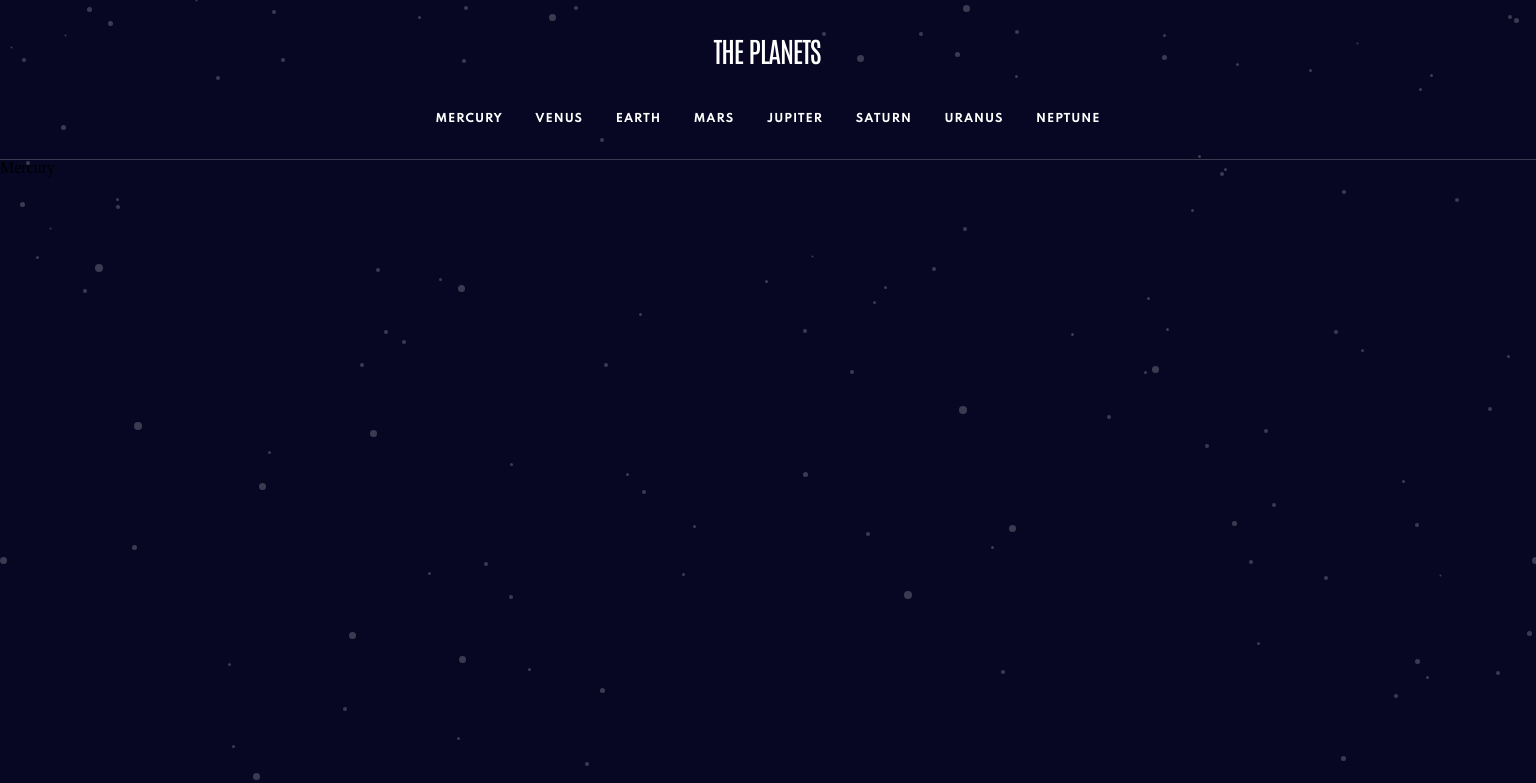
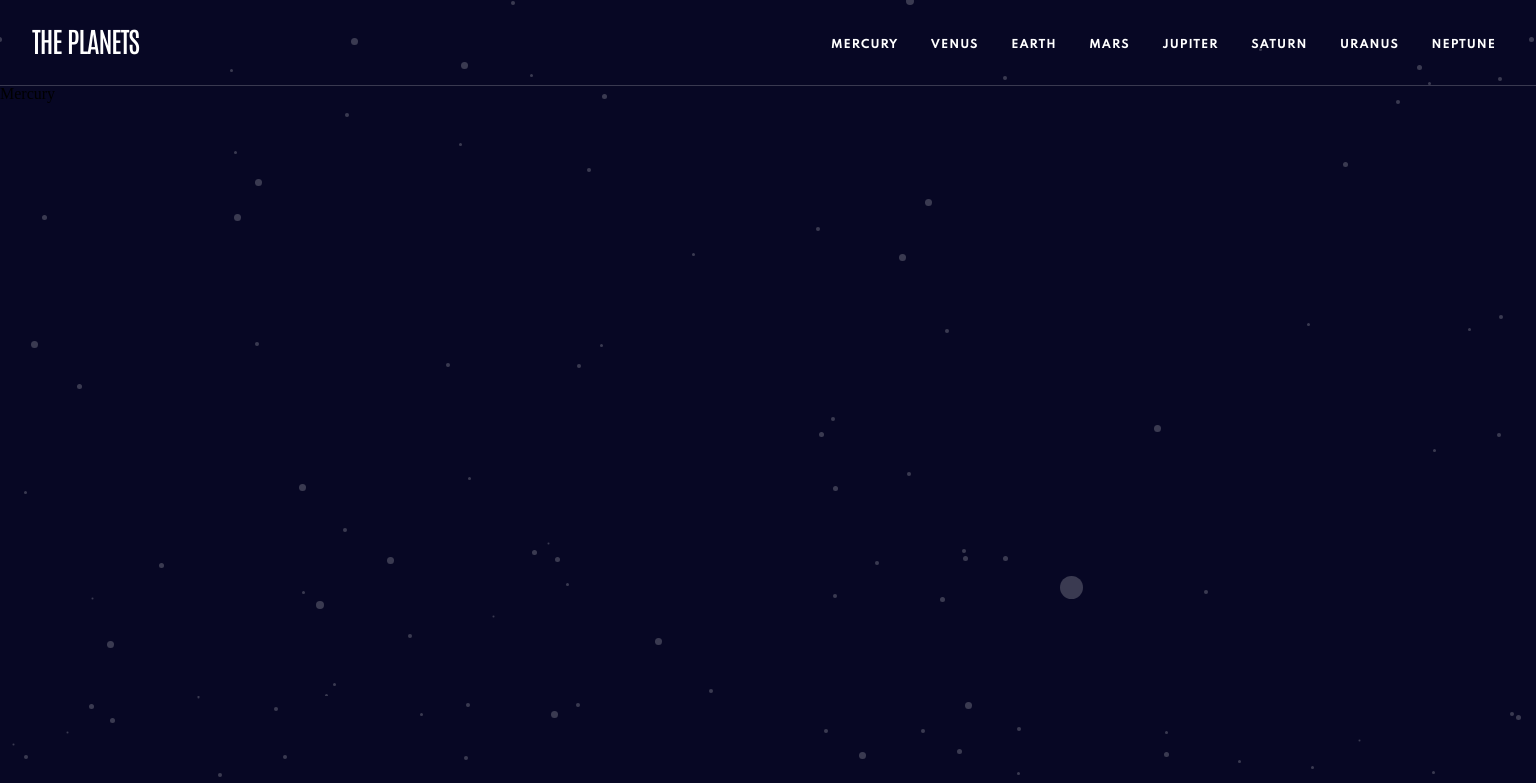
Before and after one commit to arfarobs/planets-fact-site, a React (Create React App) app: page / in a window 1536 px wide. Shown: the top 783 px of the page. Built offline with nearby package versions, Linux system fonts and the light colour scheme.

Commit message:
Header desktop styled

```diff
--- a/src/components/app/App.css
+++ b/src/components/app/App.css
@@ -88,7 +88,7 @@ button {
 }
 
 body {
-	background: url('../../assets/images/background-stars.svg') #070724;
+	background: url('../../assets/images/background-stars.svg') center #070724;
 }
 
 .link {
--- a/src/components/header/Header.css
+++ b/src/components/header/Header.css
@@ -167,6 +167,18 @@ h1 {
     color: #FFFFFF;
     cursor: pointer;
   }
+}
 
+@media only screen and (min-width: 1440px) {
+  header {
+    display: flex;
+  }
 
+  h1 {
+    margin: 22px 0 27px 32px;
+  }
+
+  #planet-nav {
+    margin: 33px 40px 27px 0;
+  }
 }
```
